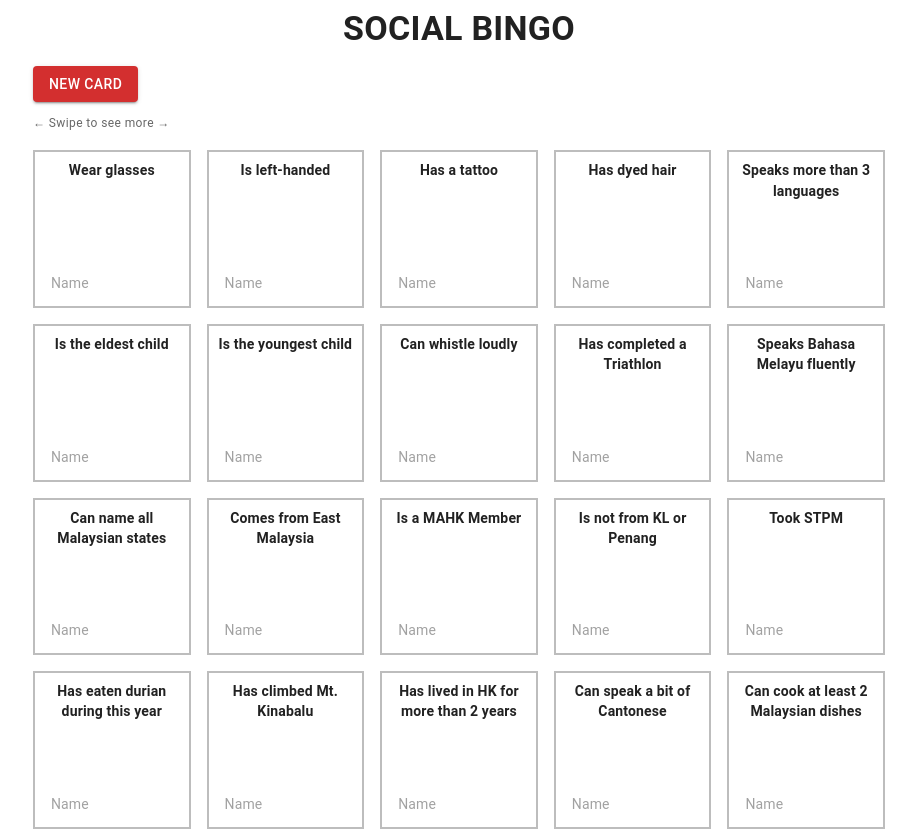
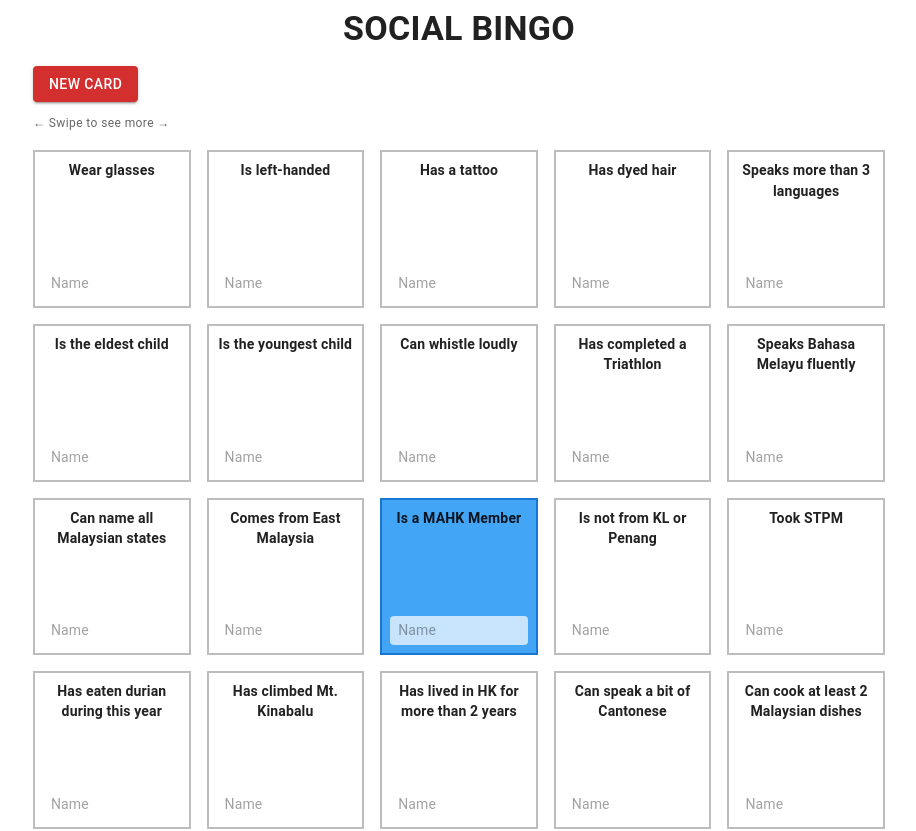
Before and after one commit to kuanjiahong/social-bingo, a React (Vite) app: page / in a window 1280 px wide. Shown: the top 831 px of the page, without its empty margins (181-1097 px from the left). Built offline with nearby package versions, Linux system fonts and the light colour scheme.

Commit message:
provide styling for center cell item

```diff
--- a/src/App.tsx
+++ b/src/App.tsx
@@ -36,6 +36,8 @@ const ITEMS = [
   "Has met Chow Yun Fat in HK before",
 ];
 
+const CENTER_INDEX = Math.floor(ITEMS.length / 2);
+
 const BINGO_LINES = [
   // rows
   [0, 1, 2, 3, 4],
@@ -60,20 +62,29 @@ interface BingoCellProps {
   value: string;
   onChange: (idx: number, input: string) => void;
   highlighted: boolean;
+  isCenter: boolean;
 }
 function BingoCell(props: Readonly<BingoCellProps>) {
-  const { idx, item, value, onChange, highlighted } = props;
+  const { idx, item, value, onChange, highlighted, isCenter } = props;
   return (
     <Box
       sx={{
         aspectRatio: "1 / 1",
         border: "2px solid",
-        borderColor: highlighted ? "success.main" : "grey.400",
+        borderColor: highlighted
+          ? "success.main"
+          : isCenter
+            ? "primary.main"
+            : "grey.400",
         display: "flex",
         flexDirection: "column",
         justifyContent: "space-between",
         p: 1,
-        backgroundColor: value ? "success.light" : "background.paper",
+        backgroundColor: isCenter
+          ? "primary.light"
+          : value
+            ? "success.light"
+            : "background.paper",
         transition: "all 0.2s",
       }}
     >
@@ -87,6 +98,7 @@ function BingoCell(props: Readonly<BingoCellProps>) {
       >
         {item}
       </Typography>
+
       <TextField
         value={value}
         onChange={(e) => {
@@ -190,6 +202,7 @@ function BingoCard() {
                 value={names[idx]}
                 highlighted={winningLine.includes(idx)}
                 onChange={updateName}
+                isCenter={idx === CENTER_INDEX}
               />
             </Grid>
           ))}
```
